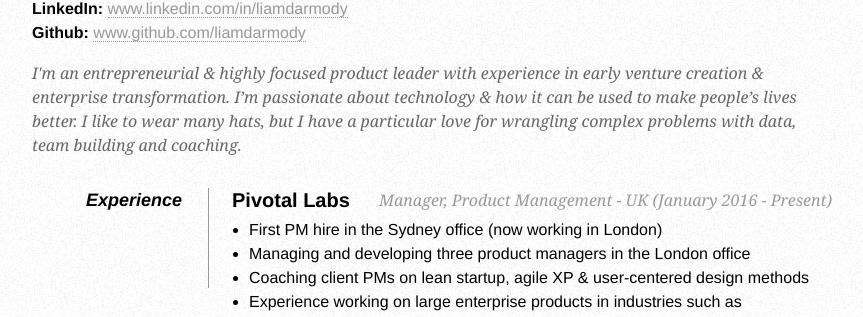
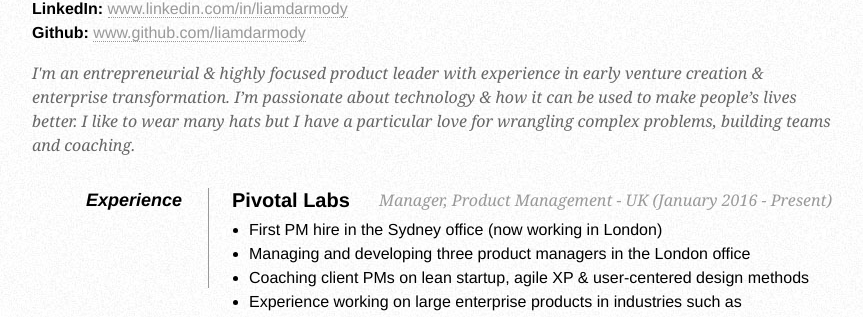
Before and after one commit to liamdarmody/liamdarmody.github.io, a Jekyll site: the page built from resume.html, in a window 1280 px wide. Shown: the part 172-489 px from the top of the page, without its empty margins (208-1071 px from the left). Built offline with Jekyll 4.4.1, drawn with Linux system fonts in a browser that asks for light colours; Markdown is read by kramdown in place of the engine named in the settings.

Commit message:
Update resume.html

```diff
--- a/resume.html
+++ b/resume.html
@@ -30,7 +30,7 @@
 
       I’m passionate about technology &amp; how it can be used to make people’s lives better.
 
-      I like to wear many hats, but I have a particular love for wrangling complex problems with data, team building and coaching.
+      I like to wear many hats but I have a particular love for wrangling complex problems, building teams and coaching.
     </p>
   </div>
 
```
